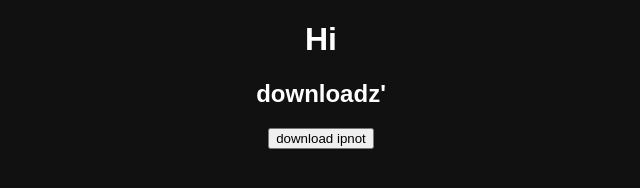
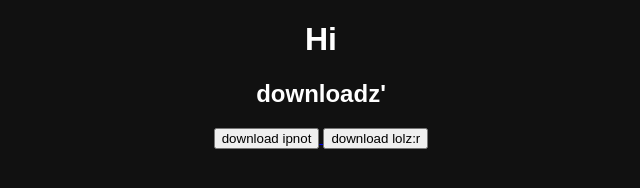
Before and after one commit to someRandomGuy-rgb/downloads, a plain HTML site: page index.html in a window 1280 px wide. Shown: the whole page, without its empty margins (319-959 px from the left). Drawn offline with Linux system fonts and the light colour scheme.

Commit message:
Update index.html

```diff
--- a/index.html
+++ b/index.html
@@ -45,6 +45,9 @@
                 <a download="IPNot.exe" href="apps/IPNot.exe">
                     <button>download ipnot</button>
                 </a>
+                <a download="LolzR.exe" href="apps/LolzR.exe">
+                    <button>download lolz:r</button>
+                </a>
             </div>
         </body>
     </head>
```
